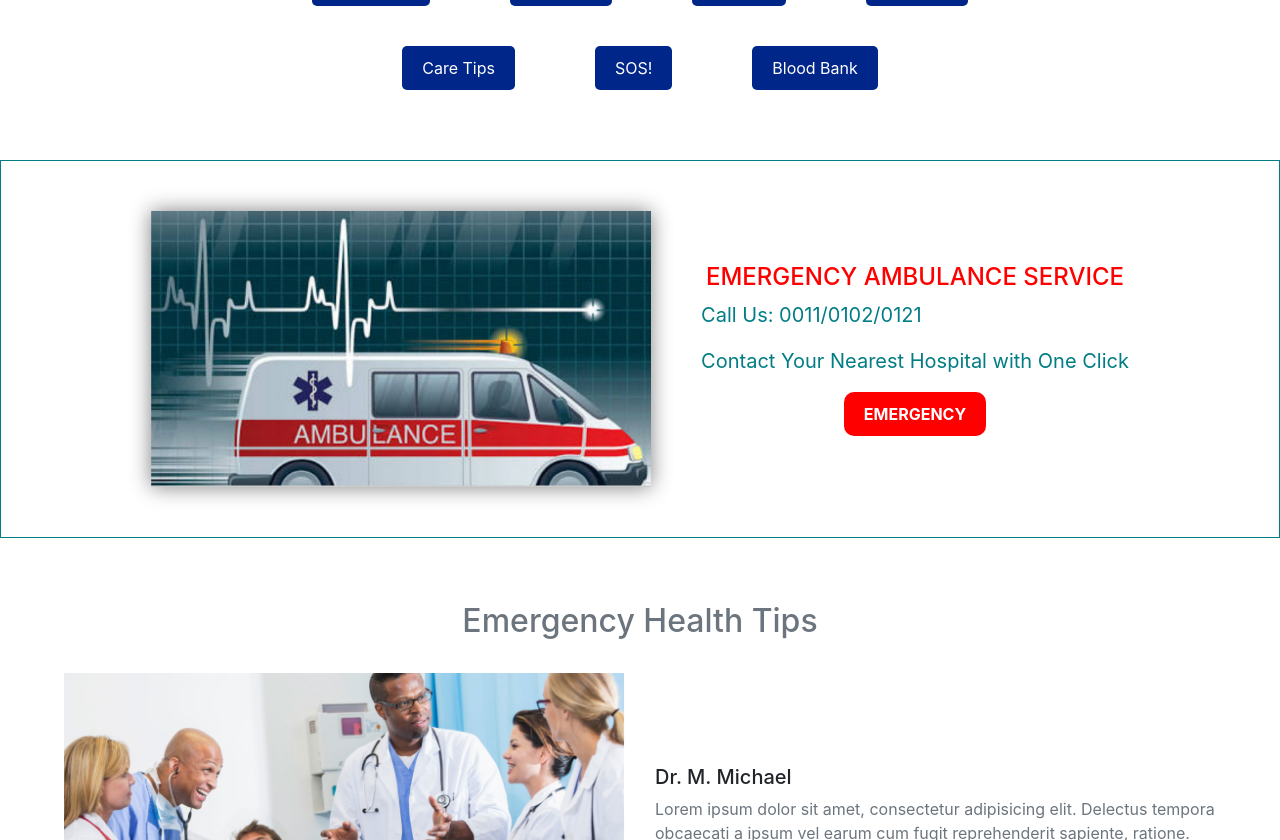
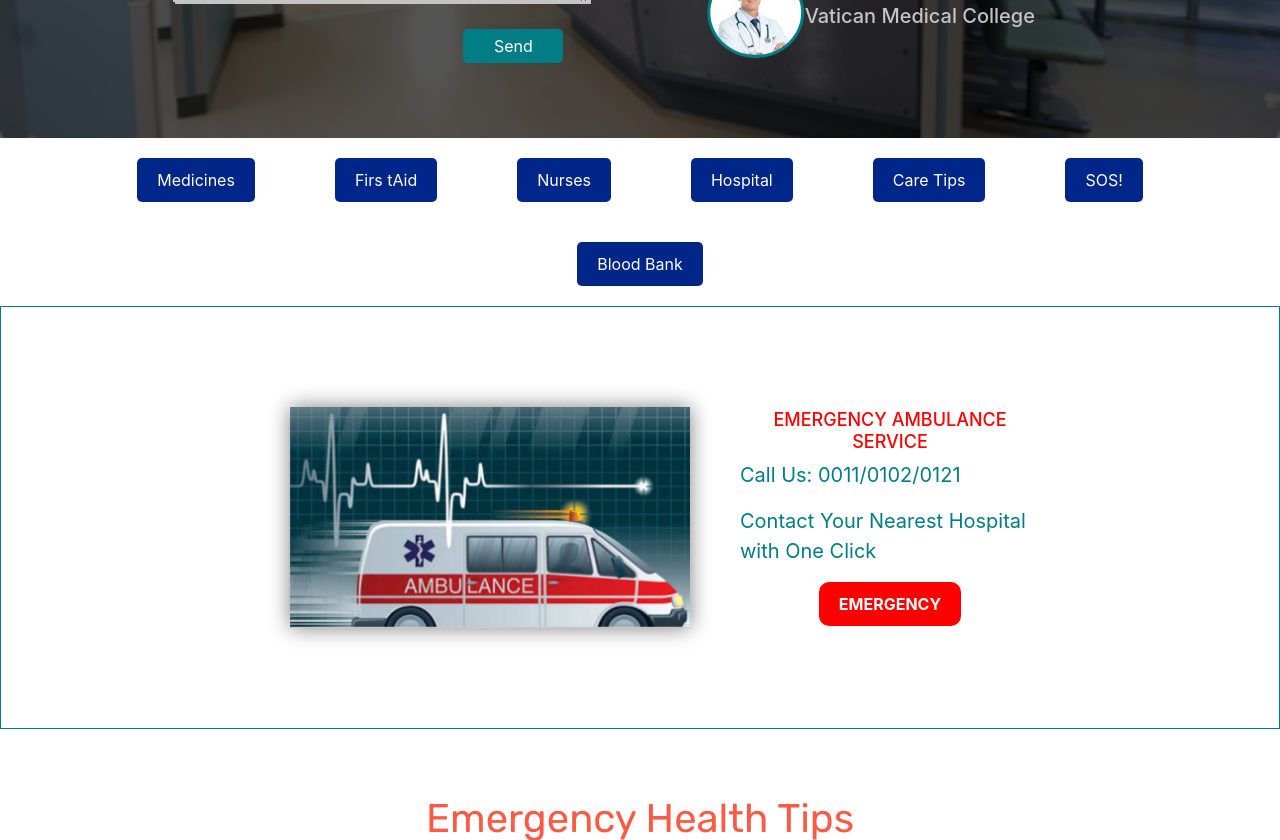
Before and after one commit to ngodi/e-care-test, a React (Create React App) app: page / in a window 1280 px wide. Shown: the part 1960-2800 px from the top of the page. Built offline with nearby package versions, Linux system fonts and the light colour scheme.

Commit message:
emergency-page test

```diff
--- a/src/Articles/Articles.css
+++ b/src/Articles/Articles.css
@@ -1,16 +1,3 @@
-.heading{
-    height: 47px;
-    text-align: center !important;
-    font-family: Rubik;
-    font-style: normal;
-    font-weight: 500;
-    font-size: 40px;
-    line-height: 47px;
-    text-transform: capitalize;
-    color: #FB5B45 !important;
-    margin: 50px auto !important;
-}
-
 .articles{
     width: 100% !important;
 }
--- a/src/Components/Partials/EmergencyNumber/EmergencyNumber.css
+++ b/src/Components/Partials/EmergencyNumber/EmergencyNumber.css
@@ -1,6 +1,7 @@
 .emergency-number{
     display: flex;
     justify-content:center;
+    flex-wrap: wrap;
     align-items: center;
     border: 1px solid #007D85;
     box-sizing: border-box;
@@ -8,13 +9,14 @@
 }
 
 .emergency-number img{
-    margin-right: 50px;
+    margin: 50px;
     -webkit-box-shadow: 0 0 20px gray;
         box-shadow: 0 0 20px gray;
 }
 
 .ambulance-contact{
   text-align: center;
+  width: 300px;
 }
 
 .ambulance-contact p{
@@ -31,5 +33,5 @@
 }
 .head-text{
     color: red;
-    font-size: 24px;
+    font-size: 18px;
 }
--- a/src/Components/Partials/EmergencyNumber/EmergencyNumber.js
+++ b/src/Components/Partials/EmergencyNumber/EmergencyNumber.js
@@ -6,7 +6,7 @@ import CustomButton from '../CustomButton/CustomButton';
 export default () => {
     return (
         <div className="emergency-number">
-            <img src="./Images/ambulance.png" alt="Ambulance" width="500px"/>
+            <img src="./Images/ambulance.png" alt="Ambulance" width="400px"/>
             <div className="ambulance-contact">
                 <h5 className="head-text">EMERGENCY AMBULANCE SERVICE</h5>
                 <p>Call Us: 0011/0102/0121</p>
--- a/src/Components/QuickLinks/QuickLinks.css
+++ b/src/Components/QuickLinks/QuickLinks.css
@@ -10,5 +10,5 @@
     display: flex;
     justify-content: center;
     flex-wrap: wrap;
-    margin: 50px 250px;
+
 }
--- a/src/pages/Emergency/Emergency.css
+++ b/src/pages/Emergency/Emergency.css
@@ -0,0 +1,12 @@
+.heading{
+    height: 47px;
+    text-align: center !important;
+    font-family: Rubik;
+    font-style: normal;
+    font-weight: 500;
+    font-size: 40px;
+    line-height: 47px;
+    text-transform: capitalize;
+    color: #FB5B45 !important;
+    margin: 50px auto !important;
+  }
```
Also changed, not shown: src/App.css (line endings or trailing spaces), src/Components/AvailableDoctors/AvailableDoctors.css (line endings or trailing spaces), src/Emergency/Emergency.css (deleted), src/Emergency/Emergency.js (deleted).
